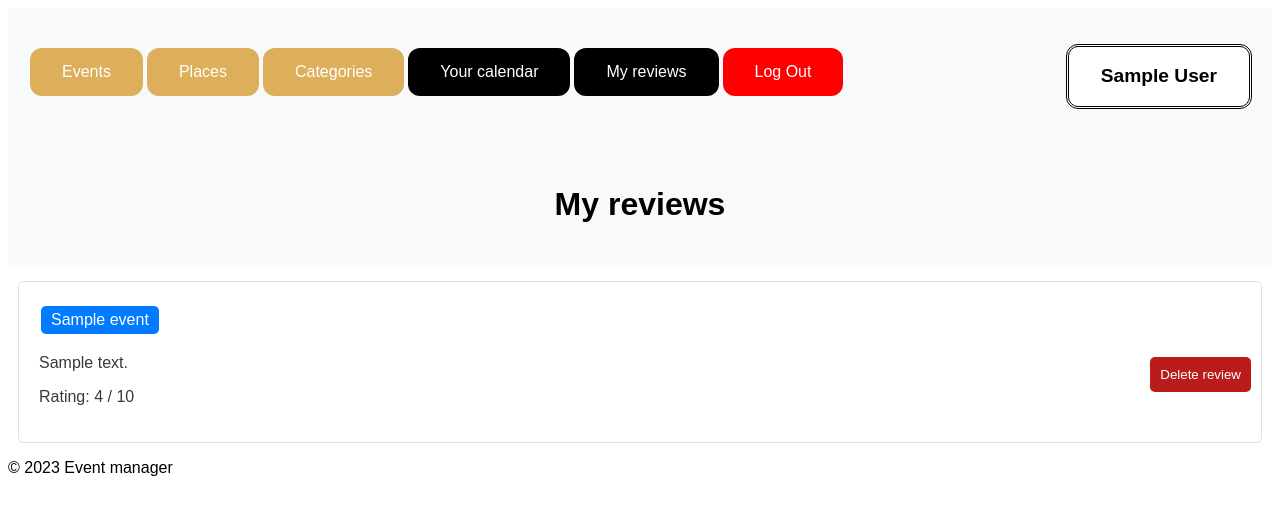
After one commit to smatand/iis2023, a Flask app: page /my_reviews in a window 1280 px wide. The commit adds this page. Shown: the top 515 px of the page. Run offline with Flask 3, Linux system fonts and the light colour scheme; a user stored in the database is signed in; tables that the repository leaves empty hold one stand-in row (values such as "Sample post").

Commit message:
add list of reviews, deletion of them for user

```diff
--- a/app.py
+++ b/app.py
@@ -1,5 +1,5 @@
 from models import User, RoleEnum, db, Event, Place, Category, Review
-from forms import EventForm, PlaceForm, CategoryForm, ReviewForm, FilterForm, EventAttendanceForm, EventAttendanceCancelForm
+from forms import EventForm, PlaceForm, CategoryForm, ReviewForm, FilterForm, EventAttendanceForm, EventAttendanceCancelForm, DeleteReviewForm
 from yaml import load, FullLoader
 from sqlalchemy import and_, or_
 from flask_bcrypt import Bcrypt
@@ -395,3 +395,28 @@ def propose_category():
         return redirect(url_for('categories'))
 
     return render_template('propose_category.html', form=form)
+
+
+@app.route('/my_reviews', methods=['GET', 'POST'])
+@login_required
+def my_reviews():
+    my_reviews = User.query.get(current_user.id).reviews
+    form = DeleteReviewForm()
+
+    if form.validate_on_submit():
+        review_id = request.form.get('review_id')
+        review = Review.query.get(review_id)
+        if review.user_id != current_user.id:
+            flash('You can delete only your own reviews')
+            return redirect(url_for('home'))
+
+        db.session.delete(review)
+        db.session.commit()
+        flash('Your review has been deleted!', 'success')
+        return redirect(url_for('my_reviews'))
+
+    return render_template(
+        'my_reviews.html',
+        reviews=my_reviews,
+        form=form
+    )
--- a/forms.py
+++ b/forms.py
@@ -92,6 +92,10 @@ class EventAttendanceCancelForm(FlaskForm):
     submit = SubmitField('Cancel attend')
 
 
+class DeleteReviewForm(FlaskForm):
+    submit = SubmitField('Delete review')
+
+
 class FilterForm(FlaskForm):
     name = StringField('Name', validators=[Optional()])
     category = SelectMultipleField(
--- a/static/calendar.css
+++ b/static/calendar.css
@@ -55,7 +55,7 @@ thead td:hover {
 }
 
 .button-log {
-    background-color: #dd5a5a;
+    background-color: #ff0000;
     border: none;
     color: white;
     padding: 15px 32px;
@@ -66,9 +66,12 @@ thead td:hover {
     margin: 4px 2px;
     cursor: pointer;
     margin-left: max;
+    border-radius: 12px;
 }
 .button-log:hover {
-    background-color: #DD0000;
+    background-color: #ffcc00;
+    color: black;
+    border-radius: 12px;
 }
 .nav-menu {
     display: flex;
@@ -78,11 +81,31 @@ thead td:hover {
 }
 .nav-button {
     display: block;
+    border-radius: 12px;
+}
+.nav-button:hover {
+    display: block;
+    border-radius: 12px;
+    background-color: grey;
+}
+.nav-button-my {
+    background-color: black;
+    color: white;
+    border-radius: 12px;
+    display: block;
+}
+.nav-button-my:hover {
+    background-color: gray;
+    color: white;
+    border-radius: 12px;
+    display: block;
 }
 .username-display {
-    background-color: rgb(44, 42, 42);
-    color: white;
+    background-color: rgb(255, 255, 255);
+    color: rgb(0, 0, 0);
     border-radius: 12px;
+    border-color: black;
+    border-style: double;
     padding: 15px 32px;
     margin-left: auto;
     cursor: default;
@@ -91,15 +114,3 @@ thead td:hover {
     text-align: center;
     line-height: 1.5;
 }
-.username-display:hover {
-    background-color: black;
-    color: white;
-    border-radius: 12px;
-    padding: 15px 32px;
-    margin-left: auto;
-    cursor: default;
-    font-size: 1.2em;
-    font-weight: bold;
-    text-align: center;
-    line-height: 1.5;
-}
--- a/static/list.css
+++ b/static/list.css
@@ -18,6 +18,7 @@ header {
     border-radius: 5px;
     margin: 10px;
     padding: 20px;
+    position: relative;
 }
 
 .place-name {
@@ -66,3 +67,17 @@ label {
       display: flex;
       justify-content: center;
 }
+.delete-button {
+    position: absolute;
+    right: 10px;
+    bottom: 50px;
+    border-radius: 5px;
+    border: none;
+    background-color: rgb(186, 28, 28);
+    color: white;
+    padding: 10px;
+    cursor: pointer;
+}
+.delete-button:hover {
+    background-color: rgb(255, 0, 0);
+}
--- a/templates/base.html
+++ b/templates/base.html
@@ -60,9 +60,10 @@
             <ul class="nav-menu">
                 <li><button class="nav-button" onclick="window.location.href='{{ url_for('index') }}';">Events</button></li>
                 {% if current_user.is_authenticated %}
-                <li><button class="nav-button" onclick="window.location.href='{{ url_for('home') }}';">Your calendar</button></li>
                 <li><button class="nav-button" onclick="window.location.href='{{ url_for('places') }}';">Places</button></li>
                 <li><button class="nav-button" onclick="window.location.href='{{ url_for('categories') }}';">Categories</button></li>
+                <li><button class="nav-button-my" onclick="window.location.href='{{ url_for('home') }}';">Your calendar</button></li>
+                <li><button class="nav-button-my" onclick="window.location.href='{{ url_for('my_reviews') }}';">My reviews</button></li>
                 <li><button class="button-log" onclick="window.location.href='{{ url_for('logout') }}';">Log Out</button></li>
                 <li class="username-display">{{ current_user.name }}</li>
                 {% else %}
--- a/templates/event.html
+++ b/templates/event.html
@@ -29,13 +29,11 @@
         <form method="POST">
             {{ attend_form.hidden_tag() }}
              <button type="submit" name="attend" class="button-log">Attend</button>
-            <!--{{ attend_form.submit(class="button-log")}}-->
         </form>
     {% elif current_user.is_authenticated and event.start_datetime > now and current_user in event.users and event.approved %}
         <form method="POST">
             {{ cancel_attend_form.hidden_tag() }}
              <button type="submit" name="cancel_attend" class="button-log">Cancel attend</button>
-            <!--{{ cancel_attend_form.submit(class="button-log")}}-->
         </form>
     {% endif %}
 
@@ -50,7 +48,7 @@
             </div>
         {% endfor %}
     </div>
-    {% if current_user in event.users and event.end_datetime > now %}
+    {% if current_user in event.users and event.end_datetime < now %}
         <h3>Submit a Review</h3>
         <div class="review_form">
             <form method="POST">
@@ -61,7 +59,7 @@
                 <div>
                     {{ form.rating.label }} {{ form.rating(class="form-control") }}
                 </div>
-                <button type="submit_review" class="btn btn-primary">Submit</button>
+                <button type="submit" name="submit_review" class="btn btn-primary">Submit</button>
             </form>
         </div>
     {% endif %}
--- /dev/null
+++ b/templates/my_reviews.html
@@ -0,0 +1,26 @@
+{% extends "base.html" %}
+
+{% block content %}
+    <header>
+        <h1>My reviews</h1>
+    </header>
+
+    <main>
+        <ul class="place-list">
+            {% for review in reviews %}
+                <li class="place-item">
+                    <div class="review-content">
+                        <button class="event" onclick="window.location.href='{{ url_for('event', id=review.event.id) }}';">{{ review.event.name }}</button>
+                        <p class="place-description">{{ review.comment }}</p>
+                        <p class="place-description">Rating: {{ review.rating }} / 10</p>
+                    </div>
+                    <form method="POST" class="delete-form">
+                        {{ form.hidden_tag() }}
+                        <input type="hidden" name="review_id" value="{{ review.id }}">
+                        {{ form.submit(class="delete-button") }}
+                    </form>
+                </li>
+            {% endfor %}
+        </ul>
+    </main>
+{% endblock %}
```
Also changed, not shown: static/review.css (line endings or trailing spaces).
